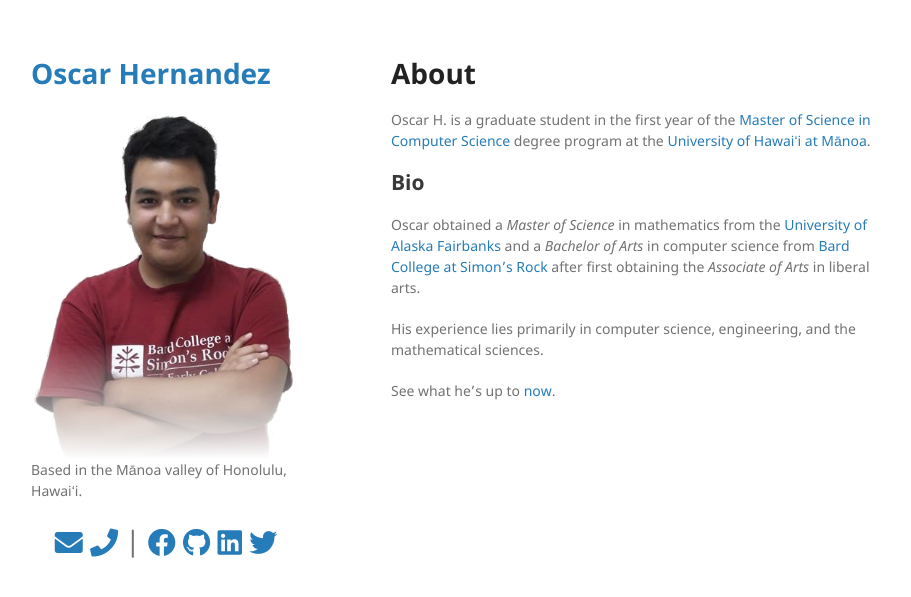
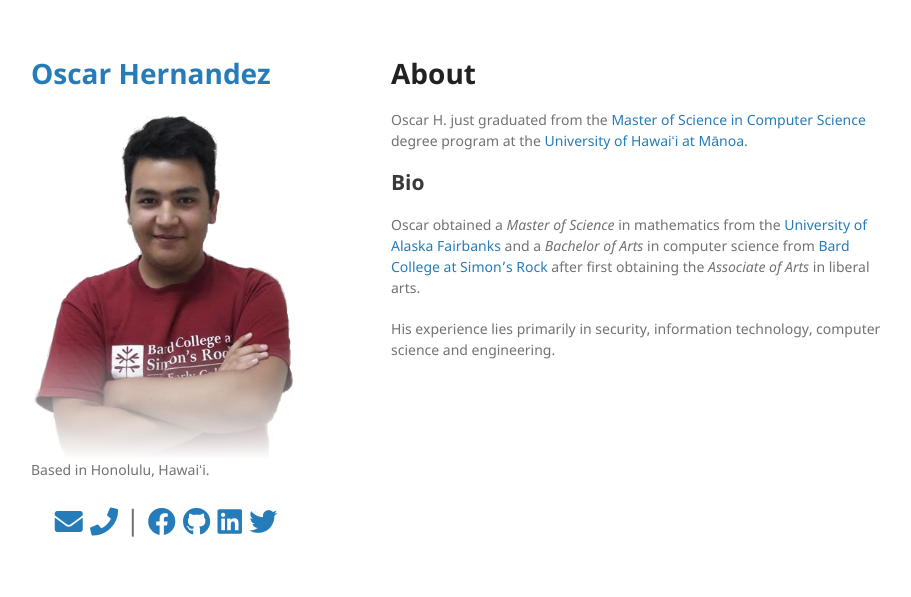
Before and after one commit to mathemonads/mathemonads.github.io, a Jekyll site: the page built from index.md, in a window 1280 px wide. Shown: the top 597 px of the page, without its empty margins (179-1090 px from the left). Built offline with Jekyll 4.4.1, drawn with Linux system fonts in a browser that asks for light colours; nearby versions of some CDN libraries.

Commit message:
bundle 2.5.6

```diff
--- a/_config.yml
+++ b/_config.yml
@@ -1,7 +1,7 @@
 title: Oscar Hernandez
 logo: /assets/img/logo.png
-description: Based in the Mānoa valley of Honolulu, Hawaiʻi.
-email: 98Hernandez.Oscar@gmail.com
+description: Based in Honolulu, Hawaiʻi.
+email: oih@hawaii.edu
 show_downloads: true
 google_analytics:
 theme: jekyll-theme-minimal
--- a/index.md
+++ b/index.md
@@ -5,11 +5,9 @@ layout: default
 
 # About
 
-Oscar H. is a graduate student in the first year of the [Master of Science in Computer Science](https://www.ics.hawaii.edu/academics/graduate-programs/ms "Master of Science in Computer Science") degree program at the [University of Hawaiʻi at Mānoa](https://www2.hawaii.edu/~oih "University of Hawaii at Manoa").
+Oscar H. just graduated from the [Master of Science in Computer Science](https://www.ics.hawaii.edu/academics/graduate-programs/ms "Master of Science in Computer Science") degree program at the [University of Hawaiʻi at Mānoa](https://www2.hawaii.edu/~oih "University of Hawaii at Manoa").
 
 ## Bio
 Oscar obtained a _Master of Science_ in mathematics from the [University of Alaska Fairbanks](https://sites.google.com/alaska.edu/oihernandez "oihernandez@alaska.edu") and a _Bachelor of Arts_ in computer science from [Bard College at Simon's Rock](https://simons-rock.edu/news/students-win-prize-physics-research.php "Simon's Rock") after first obtaining the _Associate of Arts_ in liberal arts.
 
-His experience lies primarily in computer science, engineering, and the mathematical sciences.
-
-See what he's up to [now](https://www2.hawaii.edu/~oih/about "Now").
+His experience lies primarily in security, information technology, computer science and engineering.
```
Also changed, not shown: Gemfile (+2 -6 lines), blog/bio/now.md (+2 -2 lines), 1 other file.
